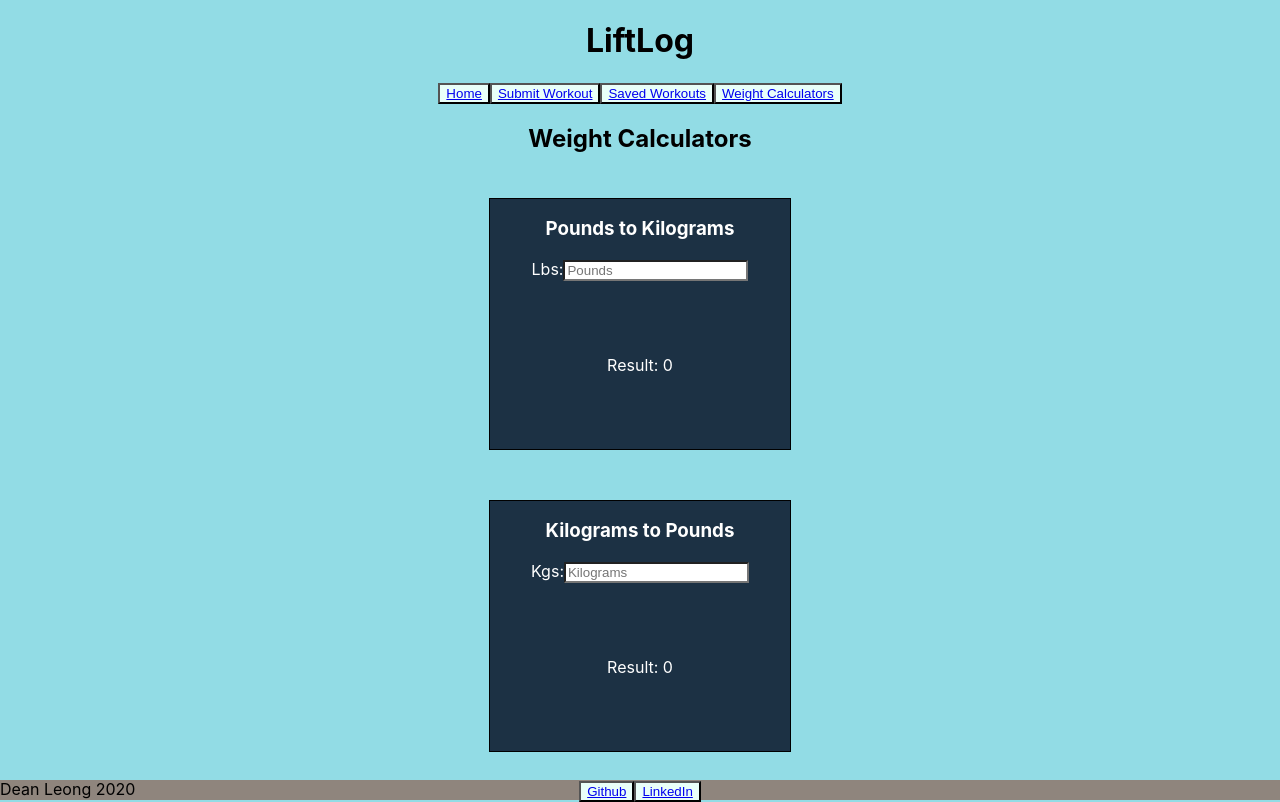
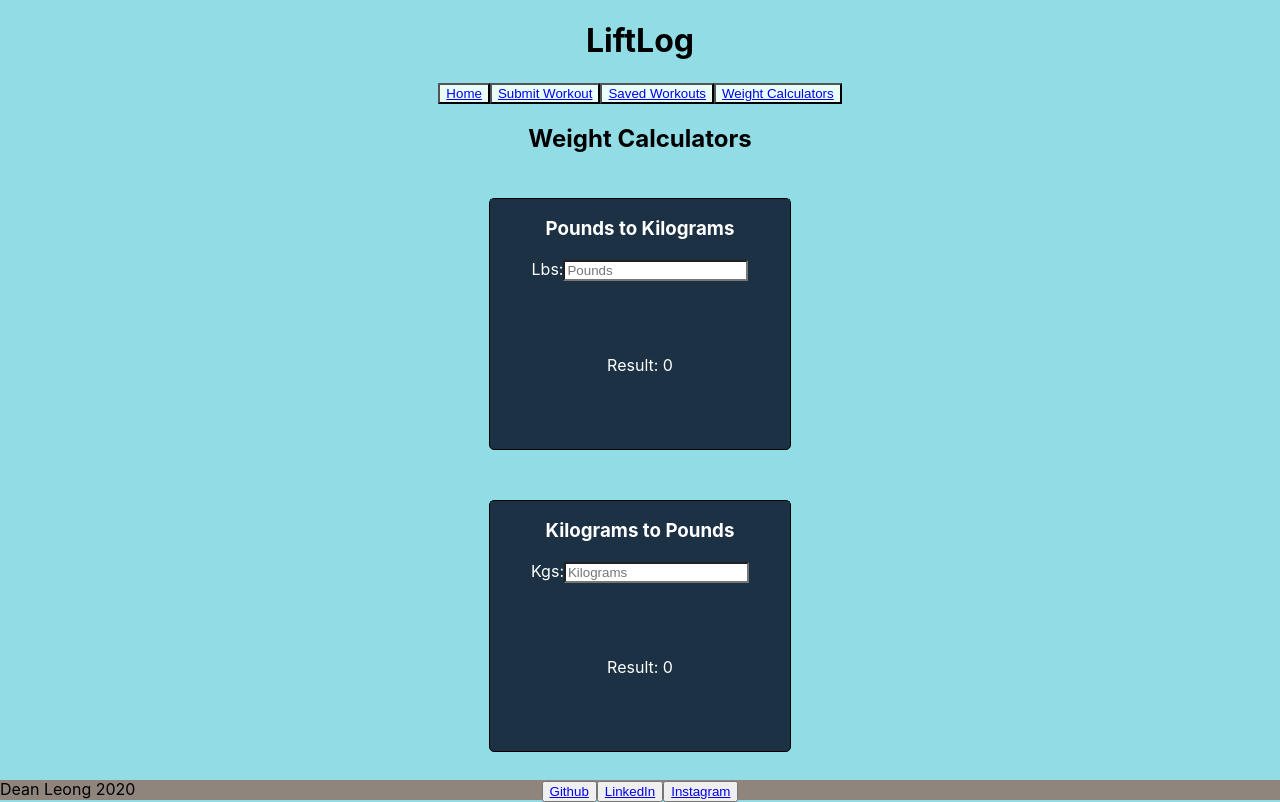
Before and after one commit to DeanLeong/LiftLog, a React (Create React App) app: page /Calculator in a window 1280 px wide. Built offline with nearby package versions, Linux system fonts and the light colour scheme.

Commit message:
image trial

```diff
--- a/src/App.css
+++ b/src/App.css
@@ -34,6 +34,7 @@ html {
   padding: 10px;
   margin: 0 auto;
   border: 1px solid black;
+  border-radius: 5px;
   background-color: #1c3144;
 }
 
@@ -71,6 +72,7 @@ html {
   display: grid;
   grid-template-rows: auto;
   border: 1px solid black;
+  border-radius: 5px;
   height: 250px;
   width: 300px;
   margin-bottom: 25px;
@@ -86,6 +88,7 @@ html {
 
 .delete-button {
   background-color: #fde74c;
+  border-radius: 5px;
 }
 
 .delete-button:hover {
@@ -105,6 +108,7 @@ html {
   display: grid;
   grid-template-rows: auto;
   border: 1px solid black;
+  border-radius: 5px;
   height: 250px;
   width: 300px;
   margin-bottom: 25px;
@@ -118,6 +122,7 @@ html {
   display: grid;
   grid-template-rows: auto;
   border: 1px solid black;
+  border-radius: 5px;
   height: 250px;
   width: 300px;
   margin-bottom: 25px;
--- a/src/Footer.jsx
+++ b/src/Footer.jsx
@@ -5,8 +5,9 @@ function Footer() {
   return (
     <div className="footer">
       <p className="footer-text">Dean Leong 2020</p>
-      <button className="footer-button"><a href="https://github.com/DeanLeong">Github</a></button>
-      <button className="footer-button"><a href="https://www.linkedin.com/in/dean-leong-2a68041b2/">LinkedIn</a></button>
+      <button className="footer-button-github"><a href="https://github.com/DeanLeong">Github</a></button>
+      <button className="footer-button-linkedin"><a href="https://www.linkedin.com/in/dean-leong-2a68041b2/">LinkedIn</a></button>
+      <button className="footer-button-instagram"><a href="https://www.instagram.com/dean_leong/">Instagram</a></button>
     </div>
   )
 }
```
Also changed, not shown: images/Screen Shot 2020-10-13 at 10.26.12 AM.png (added), 1 other file (tests, documents, lock files or other folders).
